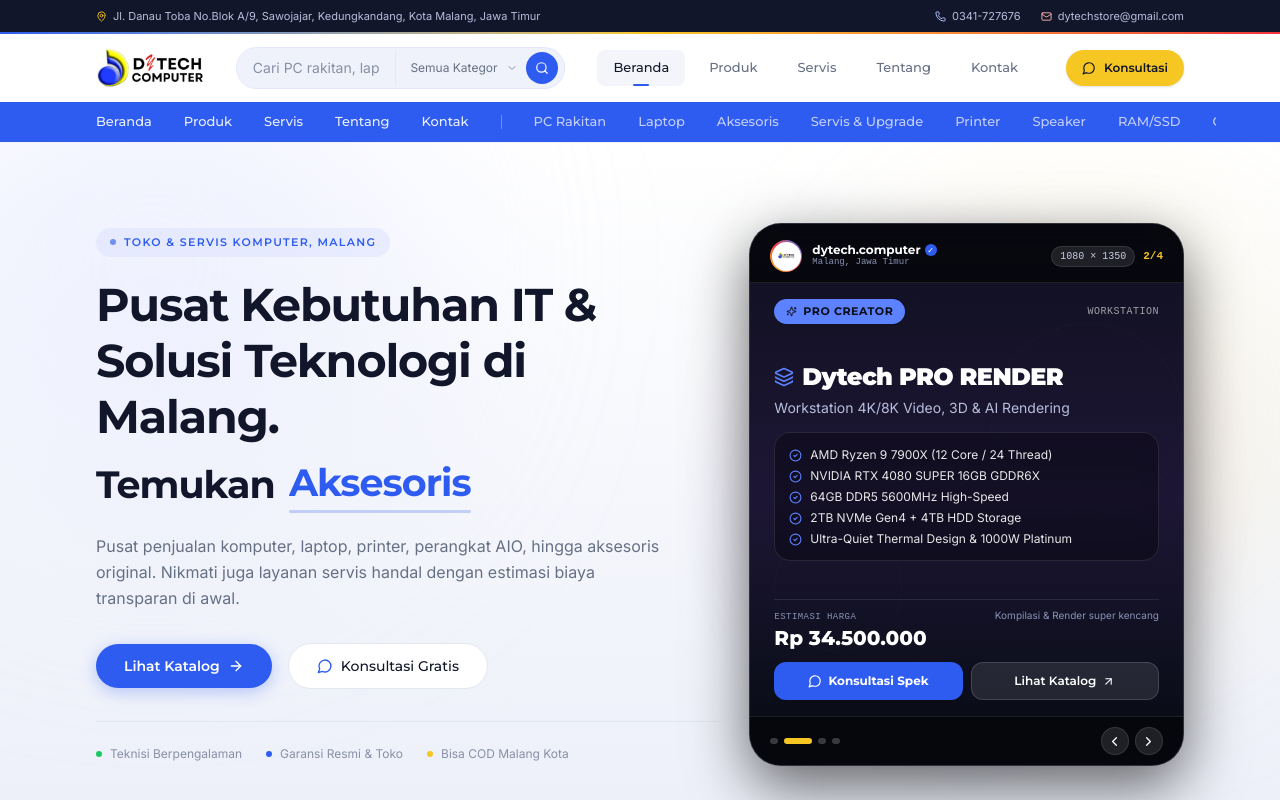
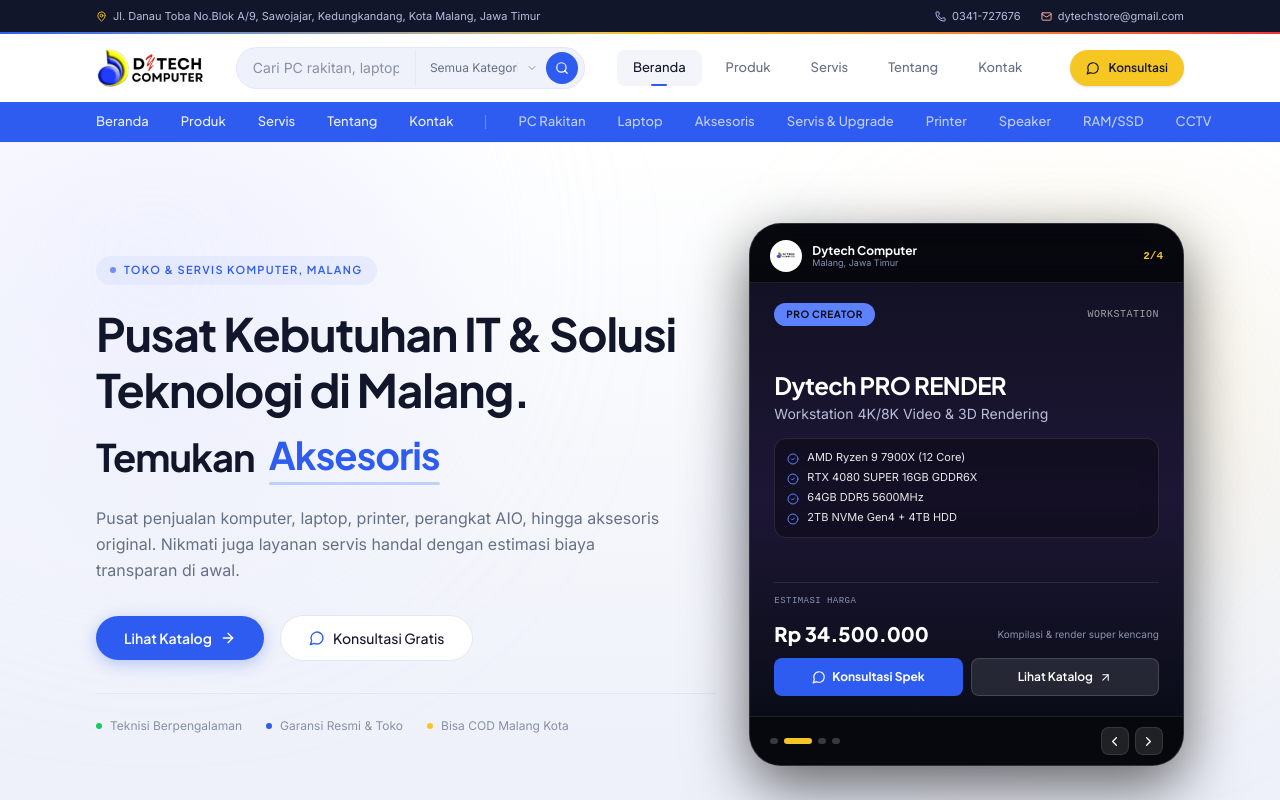
Before and after one commit to aditadji21-sudo/web-portofolioDytech, a Next.js app: page / in a window 1280 px wide. Shown: the top 800 px of the page. Built offline with nearby package versions, Linux system fonts and the light colour scheme.

Commit message:
carousel: redesign HeroCarousel — remove Sparkles icons, clean decorative blobs, simplify layout; font: Montserrat → Plus Jakarta Sans

```diff
--- a/app/globals.css
+++ b/app/globals.css
@@ -33,7 +33,7 @@
 }
 
 .font-montserrat {
-  font-family: var(--font-montserrat), "Montserrat", ui-sans-serif, system-ui, sans-serif;
+  font-family: var(--font-montserrat), "Plus Jakarta Sans", ui-sans-serif, system-ui, sans-serif;
 }
 
 .font-display {
--- a/app/layout.tsx
+++ b/app/layout.tsx
@@ -1,5 +1,5 @@
 import type { Metadata } from "next";
-import { Montserrat, Inter } from "next/font/google";
+import { Plus_Jakarta_Sans, Inter } from "next/font/google";
 import { TopBar } from "@/components/TopBar";
 import { Nav } from "@/components/Nav";
 import { Footer } from "@/components/Footer";
@@ -7,11 +7,11 @@
 import { getAllProducts } from "@/lib/getProducts";
 import "./globals.css";
 
-const montserrat = Montserrat({
+const jakarta = Plus_Jakarta_Sans({
   subsets: ["latin"],
   variable: "--font-montserrat",
   display: "swap",
-  weight: ["300", "400", "500", "600", "700", "800", "900"],
+  weight: ["300", "400", "500", "600", "700", "800"],
 });
 
 const inter = Inter({
@@ -36,7 +36,7 @@
   const products = await getAllProducts();
 
   return (
-    <html lang="id" className={`${montserrat.variable} ${inter.variable}`}>
+    <html lang="id" className={`${jakarta.variable} ${inter.variable}`}>
       <body className="min-h-screen bg-[#F3F5FB] selection:bg-[#F6C623] selection:text-[#12162A] antialiased font-body">
         <Preloader />
         <TopBar />
--- a/features/home/HeroCarousel.tsx
+++ b/features/home/HeroCarousel.tsx
@@ -6,13 +6,8 @@
 import {
   ChevronLeft,
   ChevronRight,
-  Sparkles,
   CheckCircle2,
   MessageCircle,
-  Zap,
-  Cpu,
-  Shield,
-  Layers,
   ArrowUpRight,
 } from "lucide-react";
 import { STORE_INFO } from "@/lib/constants";
@@ -30,66 +25,62 @@
   bgGradient: string;
   accentColor: string;
   category: string;
-  image?: string;
   visualType: "pc-gaming" | "workstation" | "laptop" | "servis";
 };
 
 const SLIDES: SlideItem[] = [
   {
     id: "pc-gaming-beast",
-    tag: "POPULAR BUILD",
+    tag: "Rakit PC",
     badgeColor: "#F6C623",
     title: "Dytech TITAN X",
-    subtitle: "Custom Gaming & High-FPS Esports Rig",
+    subtitle: "Custom Gaming & Esports Rig",
     specs: [
       "Intel i7 14700KF / Ryzen 7 7800X3D",
-      "NVIDIA GeForce RTX 4070 Ti SUPER 16GB",
-      "32GB DDR5 6000MHz Dual Channel RGB",
+      "RTX 4070 Ti SUPER 16GB",
+      "32GB DDR5 6000MHz RGB",
       "1TB NVMe PCIe 4.0 SSD (7000MB/s)",
-      "360mm ARGB Liquid AIO Cooler + 850W Gold",
     ],
     price: "Rp 24.850.000",
-    priceNote: "Spek bisa disesuaikan budgetmu",
-    bgGradient: "from-[#101426] via-[#161D38] to-[#0A0D18]",
-    accentColor: "#2F5CF0",
+    priceNote: "Bisa disesuaikan budgetmu",
+    bgGradient: "from-[#1A1D2E] via-[#161938] to-[#0A0D18]",
+    accentColor: "#F6C623",
     category: "PC RAKITAN",
     visualType: "pc-gaming",
   },
   {
     id: "pc-workstation-pro",
-    tag: "PRO CREATOR",
+    tag: "Pro Creator",
     badgeColor: "#5C82FF",
     title: "Dytech PRO RENDER",
-    subtitle: "Workstation 4K/8K Video, 3D & AI Rendering",
+    subtitle: "Workstation 4K/8K Video & 3D Rendering",
     specs: [
-      "AMD Ryzen 9 7900X (12 Core / 24 Thread)",
-      "NVIDIA RTX 4080 SUPER 16GB GDDR6X",
-      "64GB DDR5 5600MHz High-Speed",
-      "2TB NVMe Gen4 + 4TB HDD Storage",
-      "Ultra-Quiet Thermal Design & 1000W Platinum",
+      "AMD Ryzen 9 7900X (12 Core)",
+      "RTX 4080 SUPER 16GB GDDR6X",
+      "64GB DDR5 5600MHz",
+      "2TB NVMe Gen4 + 4TB HDD",
     ],
     price: "Rp 34.500.000",
-    priceNote: "Kompilasi & Render super kencang",
+    priceNote: "Kompilasi & render super kencang",
     bgGradient: "from-[#141226] via-[#1F1738] to-[#0A0D18]",
-    accentColor: "#9353D3",
+    accentColor: "#5C82FF",
     category: "WORKSTATION",
     visualType: "workstation",
   },
   {
     id: "laptop-gaming-deal",
-    tag: "READY STOCK",
+    tag: "Ready Stock",
     badgeColor: "#F0323B",
-    title: "LENOVO LOQ & ASUS TUF",
+    title: "Lenovo LOQ & ASUS TUF",
     subtitle: "Laptop Gaming & Kuliah Performa Tinggi",
     specs: [
-      "AMD Ryzen 7 7435HS / Intel Core i7",
-      "NVIDIA RTX 4060 8GB (Full TGP)",
-      "16GB DDR5 Dual Channel Upgradable",
-      "512GB NVMe SSD + 1 Slot Kosong",
-      "15.6\" 144Hz IPS 100% sRGB Display",
+      "Ryzen 7 7435HS / Intel Core i7",
+      "RTX 4060 8GB (Full TGP)",
+      "16GB DDR5 Dual Channel",
+      "512GB NVMe SSD + slot kosong",
     ],
     price: "Rp 15.499.000",
-    priceNote: "Garansi Resmi 2 Tahun + Free Mouse",
+    priceNote: "Garansi Resmi 2 Tahun",
     bgGradient: "from-[#1A1212] via-[#2D1619] to-[#0A0D18]",
     accentColor: "#F0323B",
     category: "LAPTOP",
@@ -97,22 +88,21 @@
   },
   {
     id: "service-upgrade-center",
-    tag: "SERVIS CEPAT",
+    tag: "Servis Cepat",
     badgeColor: "#17C964",
-    title: "EXPRESS SERVIS & UPGRADE",
-    subtitle: "Diagnosa Transparan & Estimasi Jelas di Awal",
+    title: "Express Servis & Upgrade",
+    subtitle: "Diagnosa Transparan, Estimasi Jelas di Awal",
     specs: [
-      "Upgrade SSD & Tambah RAM (15 Menit Jadi)",
-      "Deep Cleaning Motherboard, Fan & Heatsink",
-      "Repasting Thermal Grizzly / Noctua High-End",
-      "Install Ulang OS + Optimasi Gaming Driver",
-      "Semua Pengerjaan Dilengkapi Garansi Servis",
+      "Upgrade SSD & Tambah RAM (15 Menit)",
+      "Deep Cleaning Motherboard & Fan",
+      "Repasting Thermal High-End",
+      "Install OS + Optimasi Driver",
     ],
     price: "Mulai Rp 50.000",
-    priceNote: "Estimasi biaya disampaikan di awal",
+    priceNote: "Estimasi biaya di awal",
     bgGradient: "from-[#0F1C18] via-[#132A24] to-[#0A0D18]",
     accentColor: "#17C964",
-    category: "SERVIS & UPGRADE",
+    category: "SERVIS",
     visualType: "servis",
   },
 ];
@@ -120,7 +110,6 @@
 export function HeroCarousel() {
   const [current, setCurrent] = useState(0);
   const [isPaused, setIsPaused] = useState(false);
-  const [touchStart, setTouchStart] = useState<number | null>(null);
   const timerRef = useRef<NodeJS.Timeout | null>(null);
 
   const nextSlide = useCallback(() => {
@@ -145,36 +134,16 @@
   const slide = SLIDES[current];
 
   const waConsultUrl = `https://wa.me/${STORE_INFO.whatsapp}?text=${encodeURIComponent(
-    `Halo Dytech Computer, saya tertarik dengan paket [${slide.title} - ${slide.category}] di Carousel. Mau tanya info detail dan konsultasi budget.`
+    `Halo Dytech Computer, saya tertarik dengan [${slide.title}] di halaman utama. Mau tanya info detail.`
   )}`;
-
-  // Touch Handlers for Swipe
-  const handleTouchStart = (e: React.TouchEvent) => {
-    setTouchStart(e.targetTouches[0].clientX);
-  };
-
-  const handleTouchEnd = (e: React.TouchEvent) => {
-    if (!touchStart) return;
-    const touchEnd = e.changedTouches[0].clientX;
-    const diff = touchStart - touchEnd;
-
-    if (diff > 45) {
-      nextSlide();
-    } else if (diff < -45) {
-      prevSlide();
-    }
-    setTouchStart(null);
-  };
 
   return (
     <div
       className="relative w-full max-w-[360px] sm:max-w-[420px] md:max-w-[460px] mx-auto select-none group"
       onMouseEnter={() => setIsPaused(true)}
       onMouseLeave={() => setIsPaused(false)}
-      onTouchStart={handleTouchStart}
-      onTouchEnd={handleTouchEnd}
     >
-      {/* Outer Ambient Glowing Backdrop */}
+      {/* Outer ambient glow — one focused accent */}
       <div
         className="absolute -inset-2 rounded-[32px] opacity-40 blur-2xl transition-all duration-700 pointer-events-none"
         style={{
@@ -182,107 +151,74 @@
         }}
       />
 
-      {/* Main Instagram Portrait Card Frame (1080 x 1350 -> exact 4:5 Aspect Ratio) */}
+      {/* Main Card Frame */}
       <div className="relative w-full aspect-[4/5] rounded-[24px] sm:rounded-[28px] md:rounded-[32px] overflow-hidden border border-white/15 bg-[#0A0D18] shadow-[0_20px_60px_rgba(0,0,0,0.6)] flex flex-col justify-between backdrop-blur-xl">
 
-        {/* Instagram Post Header Bar */}
-        <div className="relative z-20 px-3.5 sm:px-5 pt-3 sm:pt-4 pb-2 sm:pb-2.5 flex items-center justify-between border-b border-white/10 bg-[#06070B]/70 backdrop-blur-md">
+        {/* Header Bar — clean, no clutter */}
+        <div className="relative z-20 px-4 sm:px-5 pt-3 sm:pt-4 pb-2.5 flex items-center justify-between border-b border-white/10 bg-[#06070B]/70 backdrop-blur-md">
           <div className="flex items-center gap-2.5">
-            {/* Dytech Avatar with Instagram-style Story Gradient Ring */}
-            <div className="w-8 h-8 rounded-full p-[1.5px] bg-gradient-to-tr from-[#F6C623] via-[#F0323B] to-[#2F5CF0] flex items-center justify-center shrink-0">
-              <div className="w-full h-full rounded-full overflow-hidden bg-[#0E1226] flex items-center justify-center">
+            {/* Dytech Avatar */}
+            <div className="w-8 h-8 rounded-full overflow-hidden bg-[#0E1226] flex items-center justify-center shrink-0">
               <Image
                 src={logoOri}
                 alt="Dytech Computer"
                 className="w-full h-full object-cover"
               />
             </div>
-            </div>
             <div>
-              <div className="flex items-center gap-1">
-                <span className="font-montserrat font-bold text-xs text-white">
-                  dytech.computer
+              <span className="font-montserrat font-bold text-xs text-white block leading-tight">
+                Dytech Computer
               </span>
-                <span className="w-3 h-3 rounded-full bg-[#2F5CF0] flex items-center justify-center text-[8px] text-white">
-                  ✓
-                </span>
-              </div>
-              <span className="font-mono text-[9px] text-[#8A92B5] block -mt-0.5">
+              <span className="font-body text-[9px] text-[#8A92B5] block -mt-0.5">
                 Malang, Jawa Timur
               </span>
             </div>
           </div>
 
-          {/* 1080 x 1350 Ratio & Slide Indicator Badge */}
-          <div className="flex items-center gap-2">
-            <span className="font-mono text-[10px] px-2 py-0.5 rounded-full bg-white/10 text-[#C7CCE2] border border-white/10">
-              1080 × 1350
-            </span>
           <span className="font-mono text-[11px] font-bold text-[#F6C623]">
             {current + 1}/{SLIDES.length}
           </span>
         </div>
-        </div>
 
-        {/* Slide Body / Visual Showcase */}
-        <div className="relative z-10 flex-1 px-4 sm:px-6 py-3 sm:py-4 flex flex-col justify-between overflow-hidden">
-          {/* Background Gradient Mesh */}
+        {/* Slide Body — content focused */}
+        <div className="relative z-10 flex-1 px-4 sm:px-6 py-3 sm:py-5 flex flex-col justify-between overflow-hidden">
+          {/* Background gradient */}
           <div
             className={`absolute inset-0 bg-gradient-to-b ${slide.bgGradient} opacity-90 transition-all duration-700`}
           />
 
-          {/* Dynamic Graphic Tech Elements based on Visual Type */}
-          <div className="absolute inset-0 pointer-events-none opacity-20">
-            <div className="absolute right-0 top-10 w-48 h-48 rounded-full border border-white/20 border-dashed animate-[spin_30s_linear_infinite]" />
-            <div className="absolute left-6 bottom-16 w-32 h-32 rounded-full border border-white/10" />
-          </div>
-
           {/* Top Tag & Category */}
           <div className="relative z-10 flex items-center justify-between gap-2">
             <span
-              className="inline-flex items-center gap-1.5 font-montserrat font-bold text-[10px] sm:text-[11px] px-3 py-1 rounded-full text-[#0A0D18] shadow-sm uppercase tracking-wider"
+              className="font-montserrat font-bold text-[10px] px-3 py-1 rounded-full text-[#0A0D18] uppercase tracking-wider"
               style={{ backgroundColor: slide.badgeColor }}
             >
-              <Sparkles size={11} /> {slide.tag}
+              {slide.tag}
             </span>
             <span className="font-mono text-[10px] tracking-wider text-white/60 uppercase">
               {slide.category}
             </span>
           </div>
 
-          {/* Title, Subtitle, & Visual Icon Badge */}
-          <div className="relative z-10 my-auto py-2">
-            <div className="flex items-center gap-2 mb-1.5">
-              {slide.visualType === "pc-gaming" && (
-                <Cpu className="text-[#F6C623] shrink-0" size={20} />
-              )}
-              {slide.visualType === "workstation" && (
-                <Layers className="text-[#5C82FF] shrink-0" size={20} />
-              )}
-              {slide.visualType === "laptop" && (
-                <Zap className="text-[#F0323B] shrink-0" size={20} />
-              )}
-              {slide.visualType === "servis" && (
-                <Shield className="text-[#17C964] shrink-0" size={20} />
-              )}
-              <h3 className="font-montserrat font-black text-xl sm:text-2xl text-white tracking-tight leading-tight">
+          {/* Title & Subtitle */}
+          <div className="relative z-10 py-2">
+            <h3 className="font-montserrat font-bold text-xl sm:text-2xl text-white tracking-tight leading-tight mb-1">
               {slide.title}
             </h3>
-            </div>
             <p className="font-body text-xs sm:text-sm text-[#B7BEDB]">
               {slide.subtitle}
             </p>
 
-            {/* Hardware Specs Bullet List */}
-            <div className="mt-3.5 space-y-1.5 bg-black/30 border border-white/10 rounded-2xl p-3 sm:p-3.5 backdrop-blur-sm">
+            {/* Specs — clean list */}
+            <div className="mt-3.5 space-y-1.5 bg-black/30 border border-white/10 rounded-xl p-3 backdrop-blur-sm">
               {slide.specs.map((spec, i) => (
                 <div key={i} className="flex items-start gap-2 text-left">
                   <CheckCircle2
-                    size={13}
+                    size={12}
                     className="shrink-0 mt-0.5"
                     style={{ color: slide.badgeColor }}
                   />
-                  <span className="font-body text-[11px] sm:text-xs text-white/90 leading-tight">
+                  <span className="font-body text-[11px] text-white/90 leading-tight">
                     {spec}
                   </span>
                 </div>
@@ -290,35 +226,34 @@
             </div>
           </div>
 
-          {/* Price & CTA Action Bar */}
-          <div className="relative z-10 pt-2 border-t border-white/10 flex flex-col gap-2.5">
+          {/* Price & CTA */}
+          <div className="relative z-10 pt-3 border-t border-white/10 flex flex-col gap-2.5">
             <div className="flex items-baseline justify-between">
-              <div>
-                <span className="font-mono text-[9px] tracking-wider text-[#8A92B5] uppercase block">
+              <span className="font-mono text-[9px] tracking-wider text-[#8A92B5] uppercase block mb-0.5">
                 Estimasi Harga
               </span>
+            </div>
+            <div className="flex items-center justify-between">
               <span className="font-montserrat font-extrabold text-lg sm:text-xl text-white">
                 {slide.price}
               </span>
-              </div>
-              <span className="font-body text-[10px] text-[#8A92B5] text-right">
+              <span className="font-body text-[10px] text-[#8A92B5]">
                 {slide.priceNote}
               </span>
             </div>
 
-            {/* Direct WhatsApp Consultation Button */}
             <div className="grid grid-cols-2 gap-2">
               <a
                 href={waConsultUrl}
                 target="_blank"
                 rel="noopener noreferrer"
-                className="inline-flex items-center justify-center gap-1.5 py-2.5 px-3 rounded-xl bg-[#2F5CF0] hover:bg-[#2045cc] text-white font-montserrat font-bold text-xs transition-all duration-200 shadow-md active:scale-95"
+                className="inline-flex items-center justify-center gap-1.5 py-2.5 px-3 rounded-lg bg-[#2F5CF0] hover:bg-[#2045cc] text-white font-montserrat font-bold text-xs transition-all duration-200 active:scale-95"
               >
                 <MessageCircle size={14} /> Konsultasi Spek
               </a>
               <Link
                 href={slide.visualType === "servis" ? "/servis" : "/produk"}
-                className="inline-flex items-center justify-center gap-1.5 py-2.5 px-3 rounded-xl bg-white/10 hover:bg-white/20 text-white font-montserrat font-semibold text-xs border border-white/15 transition-all duration-200"
+                className="inline-flex items-center justify-center gap-1.5 py-2.5 px-3 rounded-lg bg-white/10 hover:bg-white/20 text-white font-montserrat font-semibold text-xs border border-white/15 transition-all duration-200"
               >
                 Lihat Katalog <ArrowUpRight size={13} />
               </Link>
@@ -326,7 +261,7 @@
           </div>
         </div>
 
-        {/* Carousel Slide Indicators & Auto-play Progress */}
+        {/* Indicator dots — minimal */}
         <div className="relative z-20 px-5 py-2.5 bg-[#06070B]/80 border-t border-white/10 flex items-center justify-between">
           <div className="flex items-center gap-1.5 flex-1">
             {SLIDES.map((_, idx) => (
@@ -349,7 +284,7 @@
               type="button"
               onClick={prevSlide}
               aria-label="Previous Slide"
-              className="w-7 h-7 rounded-full bg-white/10 hover:bg-white/25 text-white flex items-center justify-center transition-colors border border-white/10"
+              className="w-7 h-7 rounded-lg bg-white/10 hover:bg-white/25 text-white flex items-center justify-center transition-colors border border-white/10"
             >
               <ChevronLeft size={15} />
             </button>
@@ -357,7 +292,7 @@
               type="button"
               onClick={nextSlide}
               aria-label="Next Slide"
-              className="w-7 h-7 rounded-full bg-white/10 hover:bg-white/25 text-white flex items-center justify-center transition-colors border border-white/10"
+              className="w-7 h-7 rounded-lg bg-white/10 hover:bg-white/25 text-white flex items-center justify-center transition-colors border border-white/10"
             >
               <ChevronRight size={15} />
             </button>
```
Lines whose indentation alone changed are shown as unchanged.
